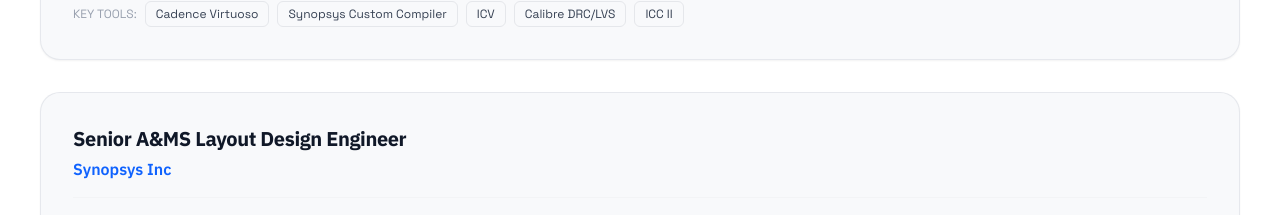
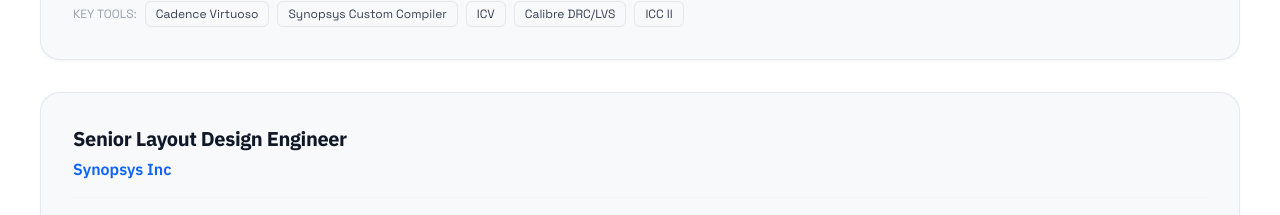
Before and after one commit to atendra11maurya/chia_and_wifi, a React (Vite) app: page / in a window 1280 px wide. Shown: the part 2500-2715 px from the top of the page. Built offline with nearby package versions, Linux system fonts and the light colour scheme.

Commit message:
Update Synopsys role title to Senior Layout Design Engineer

```diff
--- a/src/data/profileData.ts
+++ b/src/data/profileData.ts
@@ -240,7 +240,7 @@
   },
   {
     id: "synopsys-engr-2",
-    role: "Senior A&MS Layout Design Engineer",
+    role: "Senior Layout Design Engineer",
     company: "Synopsys Inc",
     companySlug: "synopsys",
     location: "Bengaluru, Karnataka, India",
```
